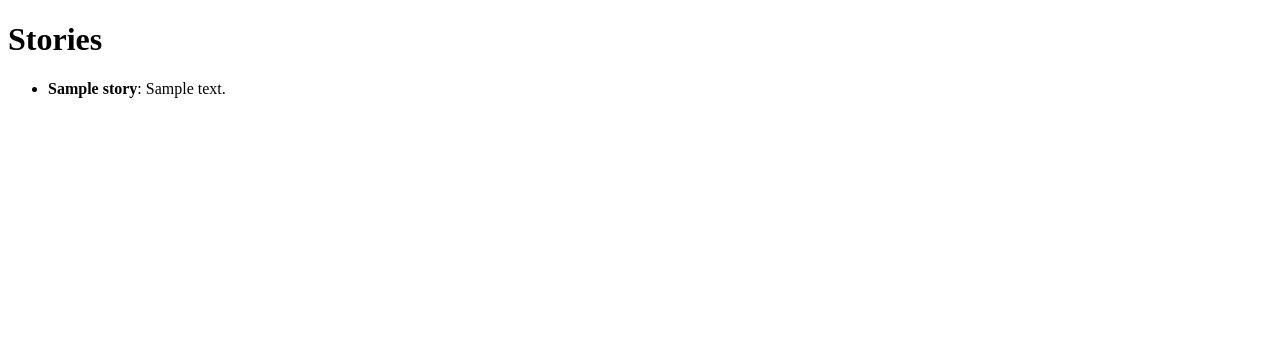
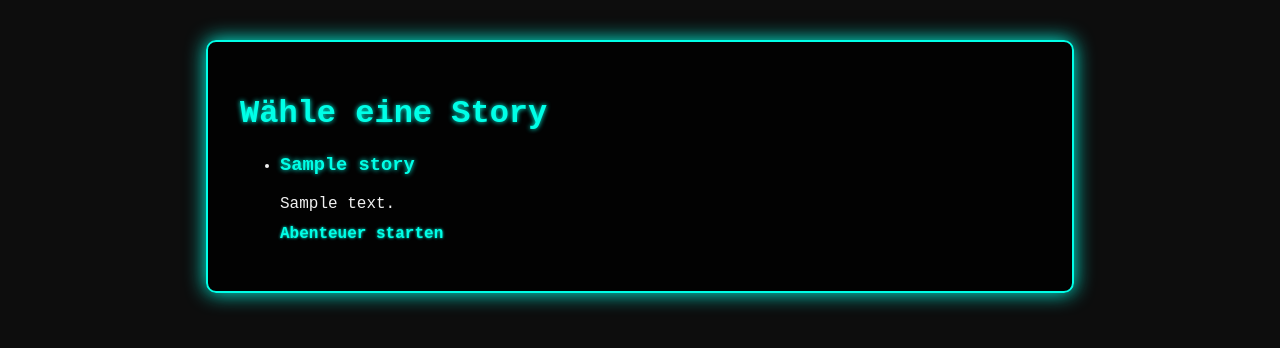
Before and after one commit to roja-codepadawan/Django_textadventure_cms, a Django app: page / in a window 1280 px wide. Shown: the top 348 px of the page. Run offline with Django 5.2, Linux system fonts and the light colour scheme; tables that the repository leaves empty hold one stand-in row (values such as "Sample post").

Commit message:
story_list

```diff
--- a/cms/templates/home.html
+++ b/cms/templates/home.html
@@ -1,16 +1,10 @@
-<!DOCTYPE html>
-<html>
-<head>
-    <title>TextAdventure CMS</title>
-</head>
-<body>
-    <h1>Stories</h1>
-    <ul>
-        {% for story in stories %}
-            <li><strong>{{ story.title }}</strong>: {{ story.description }}</li>
-        {% empty %}
-            <li>No stories yet.</li>
-        {% endfor %}
-    </ul>
-</body>
-</html>
+<h1>Stories</h1>
+<ul>
+  {% for story in stories %}
+    <li>
+      <strong>{{ story.title }}</strong><br>
+      {{ story.description }}<br>
+      <a href="{% url 'story_start' story.id %}">Starten</a>
+    </li>
+  {% endfor %}
+</ul>
--- /dev/null
+++ b/cms/templates/play/base.html
@@ -0,0 +1,52 @@
+<!DOCTYPE html>
+<html lang="de">
+<head>
+    <meta charset="UTF-8">
+    <title>{% block title %}TextAdventure{% endblock %}</title>
+    <style>
+        body {
+            background-color: #0d0d0d;
+            color: #f0f0f0;
+            font-family: 'Courier New', monospace;
+            padding: 2rem;
+        }
+
+        h1, h2, h3 {
+            color: #00ffe7;
+            text-shadow: 0 0 5px #00ffe7;
+        }
+
+        a {
+            color: #00ffe7;
+            text-decoration: none;
+            font-weight: bold;
+            text-shadow: 0 0 3px #00ffe7;
+        }
+
+        a:hover {
+            color: #ff00cc;
+            text-shadow: 0 0 5px #ff00cc;
+        }
+
+        li, p {
+            color: #f0f0f0;
+            margin-bottom: 0.8em;
+        }
+
+        .container {
+            max-width: 800px;
+            margin: auto;
+            border: 2px solid #00ffe7;
+            padding: 2rem;
+            background-color: rgba(0, 0, 0, 0.85);
+            box-shadow: 0 0 20px #00ffe7;
+            border-radius: 10px;
+        }
+    </style>
+</head>
+<body>
+    <div class="container">
+        {% block content %}{% endblock %}
+    </div>
+</body>
+</html>
--- /dev/null
+++ b/cms/templates/play/story_list.html
@@ -0,0 +1,18 @@
+{% extends "play/base.html" %}
+
+{% block title %}TextAdventure Übersicht{% endblock %}
+
+{% block content %}
+<h1>Wähle eine Story</h1>
+<ul>
+    {% for story in stories %}
+        <li>
+            <h3>{{ story.title }}</h3>
+            <p>{{ story.description }}</p>
+            <a href="{% url 'story_start' story.id %}">Abenteuer starten</a>
+        </li>
+    {% empty %}
+        <li>Keine Stories gefunden.</li>
+    {% endfor %}
+</ul>
+{% endblock %}
--- a/cms/urls.py
+++ b/cms/urls.py
@@ -1,7 +1,8 @@
-# cms/urls.py
 from django.urls import path
 from . import views
 
 urlpatterns = [
-    path('', views.home, name='home'),
+    path('', views.story_list, name='story_list'),
+    path('play/<int:story_id>/', views.story_start, name='story_start'),
+    path('chapter/<int:chapter_id>/', views.show_chapter, name='show_chapter'),
 ]
--- a/cms/views.py
+++ b/cms/views.py
@@ -1,6 +1,19 @@
-from django.shortcuts import render
-from .models import Story
+from django.shortcuts import render, get_object_or_404
+from .models import Story, Chapter, Choice
 
-def home(request):
+
+def story_list(request):
     stories = Story.objects.all()
-    return render(request, 'home.html', {'stories': stories})
+    print("Gefundene Storys:", stories)
+    return render(request, 'play/story_list.html', {'stories': stories})
+
+
+def story_start(request, story_id):
+    story = get_object_or_404(Story, id=story_id)
+    start_chapter = story.chapter_set.filter(is_start=True).first()
+    return render(request, "play/chapter.html", {"chapter": start_chapter})
+
+
+def show_chapter(request, chapter_id):
+    chapter = get_object_or_404(Chapter, id=chapter_id)
+    return render(request, "play/chapter.html", {"chapter": chapter})
```
Also changed, not shown: cms/templates/play/chapter.html (added, +24 -0 lines), cms/migrations/0001_initial.py (added).
